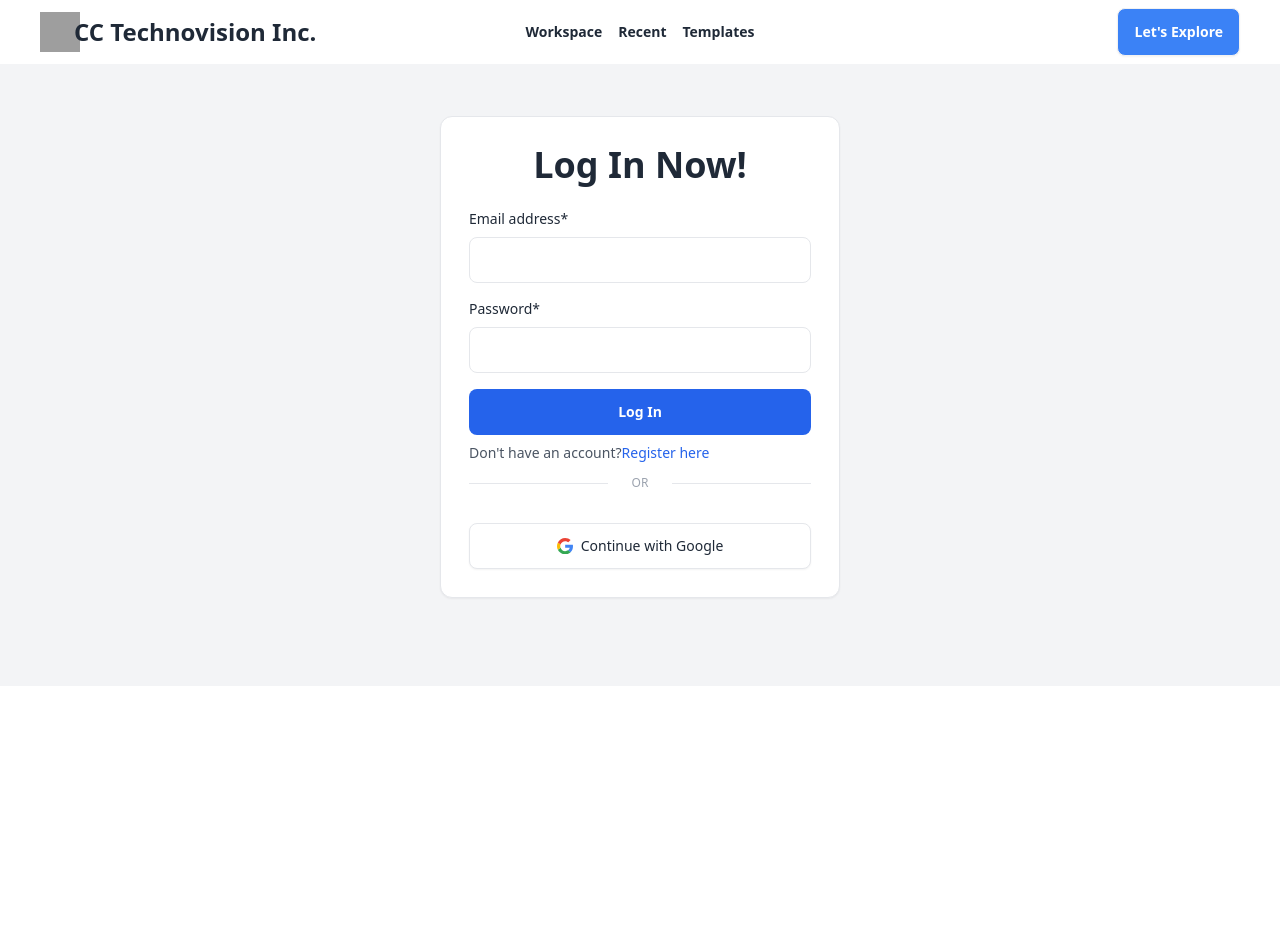
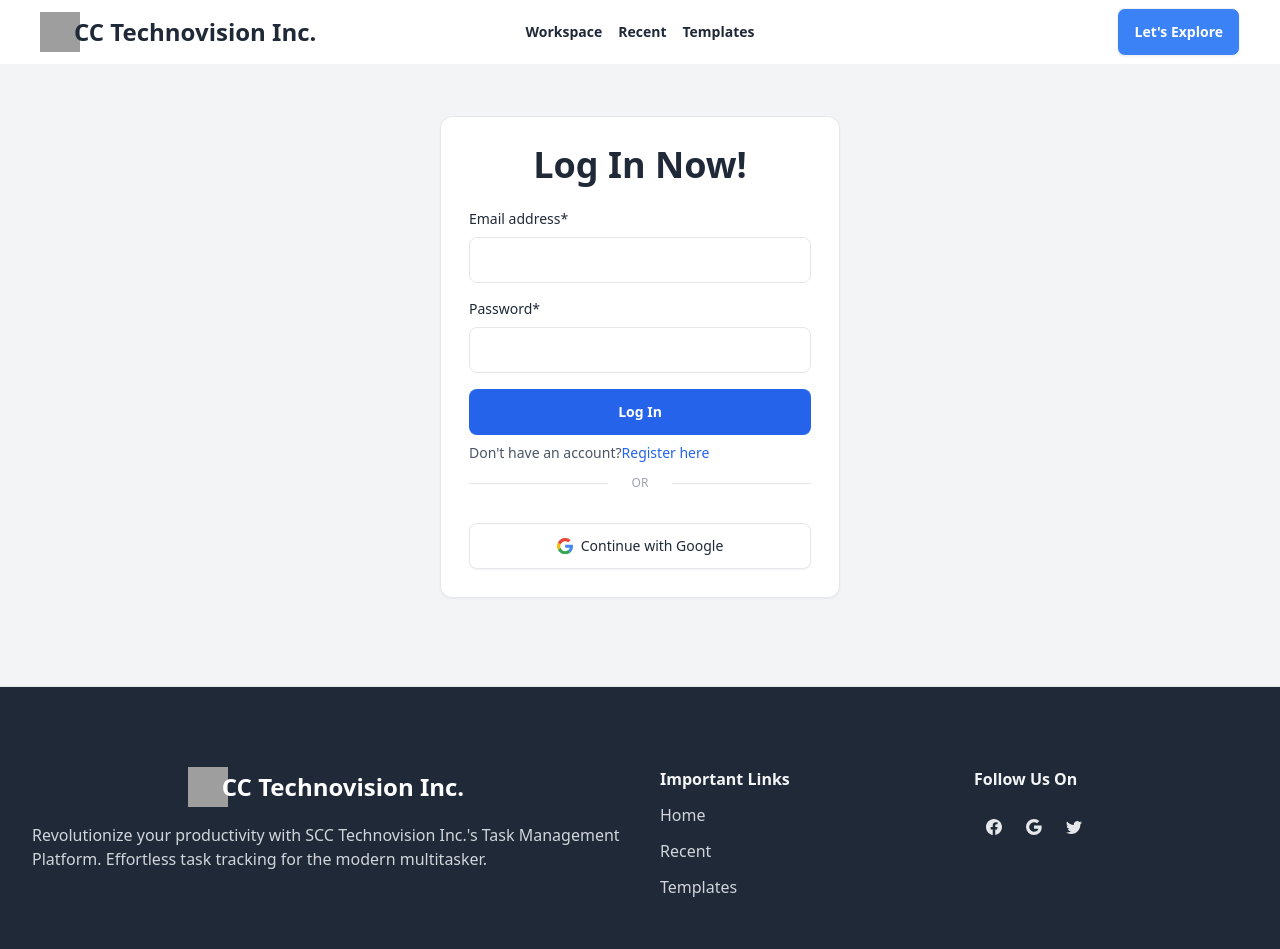
Before and after one commit to imtiazsakib15/SCC-Technovision-Inc.-client, a React (Vite) app: page /login in a window 1280 px wide. Shown: the top 949 px of the page. Before the commit the page ends 800 px from the top, so only its background shows below. Built offline with nearby package versions, Linux system fonts and the light colour scheme; no server answers; grey boxes are pictures that could not be loaded.

Commit message:
Footer added

```diff
--- a/src/layout/Main.jsx
+++ b/src/layout/Main.jsx
@@ -1,11 +1,13 @@
 import { Outlet } from "react-router-dom";
 import Navbar from "../pages/Home/Navbar/Navbar";
+import Footer from "../pages/shared/Footer/Footer";
 
 const Main = () => {
   return (
     <>
       <Navbar />
       <Outlet />
+      <Footer />
     </>
   );
 };
--- a/src/pages/Login/Login.jsx
+++ b/src/pages/Login/Login.jsx
@@ -3,7 +3,7 @@ import useAuth from "../../hooks/useAuth";
 import { useForm } from "react-hook-form";
 import { Link, useNavigate } from "react-router-dom";
 import Swal from "sweetalert2";
-import SocialLogin from "../shared/SocialLogin";
+import SocialLogin from "../shared/SocialLogin/SocialLogin";
 
 const Login = () => {
   const { signIn } = useAuth();
--- a/src/pages/Register/Register.jsx
+++ b/src/pages/Register/Register.jsx
@@ -4,7 +4,7 @@ import { MdErrorOutline } from "react-icons/md";
 import Swal from "sweetalert2";
 import useAuth from "../../hooks/useAuth";
 import useAxiosPublic from "../../hooks/useAxiosPublic";
-import SocialLogin from "../shared/SocialLogin";
+import SocialLogin from "../shared/SocialLogin/SocialLogin";
 
 const Register = () => {
   const { createUser, updateUserProfile } = useAuth();
--- /dev/null
+++ b/src/pages/shared/Footer/Footer.jsx
@@ -0,0 +1,100 @@
+import { Link } from "react-router-dom";
+import Logo from "/logo.png";
+import { BsFacebook, BsGoogle, BsTwitter } from "react-icons/bs";
+
+const Footer = () => {
+  return (
+    <footer className="bg-gray-800 border-t">
+      <div className="max-w-7xl py-10 px-4 sm:px-6 lg:px-8 lg:pt-20 mx-auto">
+        <div className="grid grid-cols-2 md:grid-cols-4 gap-10">
+          <div className="col-span-2">
+            <Link
+              to={"/"}
+              className="text-white hidden sm:flex items-center justify-center sm:text-xl lg:text-2xl font-bold"
+            >
+              <img
+                className="w-7 h-7 lg:w-10 lg:h-10 -mr-1.5"
+                src={Logo}
+                alt="Logo"
+              />
+              CC Technovision Inc.
+            </Link>
+            <p className="mt-4 text-gray-300">
+              Revolutionize your productivity with SCC Technovision Inc.&apos;s
+              Task Management Platform. Effortless task tracking for the modern
+              multitasker.
+            </p>
+          </div>
+
+          <div className="col-span-1">
+            <h4 className="font-semibold text-gray-100">Important Links</h4>
+
+            <div className="mt-3 grid space-y-3">
+              <p>
+                <Link
+                  className="inline-flex gap-x-2 text-gray-300 hover:text-gray-200"
+                  to="/"
+                >
+                  Home
+                </Link>
+              </p>
+              <p>
+                <Link
+                  className="inline-flex gap-x-2 text-gray-300 hover:text-gray-200"
+                  to="/recent"
+                >
+                  Recent
+                </Link>
+              </p>
+              <p>
+                <Link
+                  className="inline-flex gap-x-2 text-gray-300 hover:text-gray-200"
+                  to="/templates"
+                >
+                  Templates
+                </Link>
+              </p>
+            </div>
+          </div>
+
+          <div className="col-span-1">
+            <h4 className="font-semibold text-gray-100">Follow Us On</h4>
+
+            <div className="mt-4">
+              <Link
+                className="inline-flex justify-center items-center gap-x-3.5 w-10 h-10 text-center text-gray-200 hover:bg-white/[.1] rounded-md focus:outline-none focus:ring-2 focus:ring-blue-600 focus:ring-offset-2 focus:ring-offset-gray-900 transition"
+                to="/"
+              >
+                <BsFacebook />
+              </Link>
+              <Link
+                className="inline-flex justify-center items-center gap-x-3.5 w-10 h-10 text-center text-gray-200 hover:bg-white/[.1] rounded-md focus:outline-none focus:ring-2 focus:ring-blue-600 focus:ring-offset-2 focus:ring-offset-gray-900 transition"
+                to="/"
+              >
+                <BsGoogle />
+              </Link>
+              <Link
+                className="inline-flex justify-center items-center gap-x-3.5 w-10 h-10 text-center text-gray-200 hover:bg-white/[.1] rounded-md focus:outline-none focus:ring-2 focus:ring-blue-600 focus:ring-offset-2 focus:ring-offset-gray-900 transition"
+                to="/"
+              >
+                <BsTwitter />
+              </Link>
+            </div>
+          </div>
+        </div>
+
+        <div className="mt-5 sm:mt-12 text-center">
+          <p className="text-sm text-gray-300">
+            &copy; 2023{" "}
+            <Link className="underline" to="/">
+              scc-technovision-inc
+            </Link>
+            . All rights reserved.
+          </p>
+        </div>
+      </div>
+    </footer>
+  );
+};
+
+export default Footer;
--- a/src/pages/shared/SocialLogin.jsx
+++ b/src/pages/shared/SocialLogin/SocialLogin.jsx
@@ -1,5 +1,5 @@
 import { useNavigate } from "react-router-dom";
-import useAuth from "../../hooks/useAuth";
+import useAuth from "../../../hooks/useAuth";
 import Swal from "sweetalert2";
 
 const SocialLogin = () => {
```
